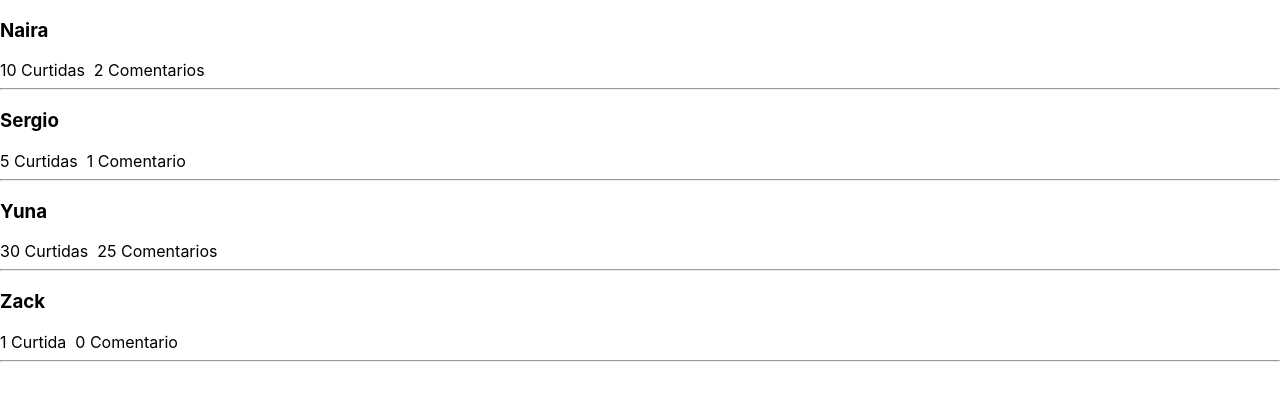
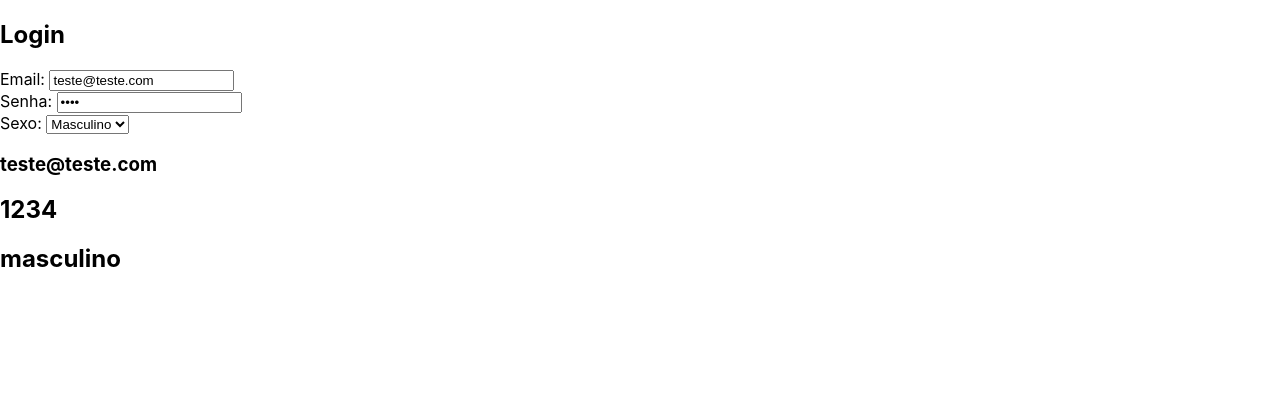
Before and after one commit to urielleverkhan/estudoReact, a React (Create React App) app: page / in a window 1280 px wide. Shown: the top 400 px of the page. Built offline with nearby package versions, Linux system fonts and the light colour scheme.

Commit message:
- Aula 42 formularios

```diff
--- a/src/App.js
+++ b/src/App.js
@@ -1,27 +1,43 @@
 import { render } from '@testing-library/react';
 import React, {Component} from 'react';
-import Feed from './Components/Feed';
+
 
 class App extends Component{
     constructor (props){
         super(props);
-        this.state = {
-             feed :[{ id: 1, username: 'Naira', curtidas: 10, comentarios:2},
-                    { id: 2, username: 'Sergio', curtidas: 5, comentarios:1},
-                    { id: 3, username: 'Yuna', curtidas: 30, comentarios:25},
-                    { id: 4, username: 'Zack', curtidas: 1, comentarios:0},
-                ]
+        this.state ={
+            email: 'teste@teste.com',
+            senha: '1234',
+            sexo: 'masculino'
         }
+        this.trocaEmail = this.trocaEmail.bind(this);
+        this.trocaSexo = this.trocaSexo.bind(this);
+
+    }
+    trocaEmail(e){
+        let valorDigitado = e.target.value;
+        this.setState({email: valorDigitado});
+    }
+    trocaSexo(e){
+        this.setState({sexo: e.target.value});
     }
     render(){
         return(
             <div>
-                {this.state.feed.map((item) => {
+                <h2>Login</h2>
+                Email: <input type="email" name="email" value={this.state.email} onChange={this.trocaEmail}></input><br/>
+                Senha: <input type="password" name="senha" value={this.state.senha}
+                onChange={(e) => this.setState({senha: e.target.value})}></input><br/>
+                Sexo: <select name="sexo" value={this.state.sexo} onChange={this.trocaSexo}>
+                    <option value="masculino">Masculino</option>
+                    <option value="feminino">Feminino</option>
+                </select>
 
-                    return(
-                        <Feed key={item.id} username={item.username} curtidas={item.curtidas} comentarios={item.comentarios}/>
-                    );
-                })}
+                <div>
+                    <h3>{this.state.email}</h3>
+                    <h2>{this.state.senha}</h2>
+                    <h2>{this.state.sexo}</h2>
+                </div>
 
             </div>
         );
--- a/src/Components/Feed/index.js
+++ /dev/null
@@ -1,16 +0,0 @@
-import React, {Component} from 'react';
-
-class Feed extends Component{
-    render(){
-        return(
-            <div key={this.props.id}>
-                <h3>{this.props.username}</h3>
-                <a>{this.props.curtidas > 1 ? this.props.curtidas + ' Curtidas' : this.props.curtidas + ' Curtida'}
-                &nbsp; {this.props.comentarios > 1 ? this.props.comentarios + ' Comentarios' : this.props.comentarios + ' Comentario'}</a>
-                <hr/>
-            </div>
-        );
-    }
-}
-
-export default Feed;
```
